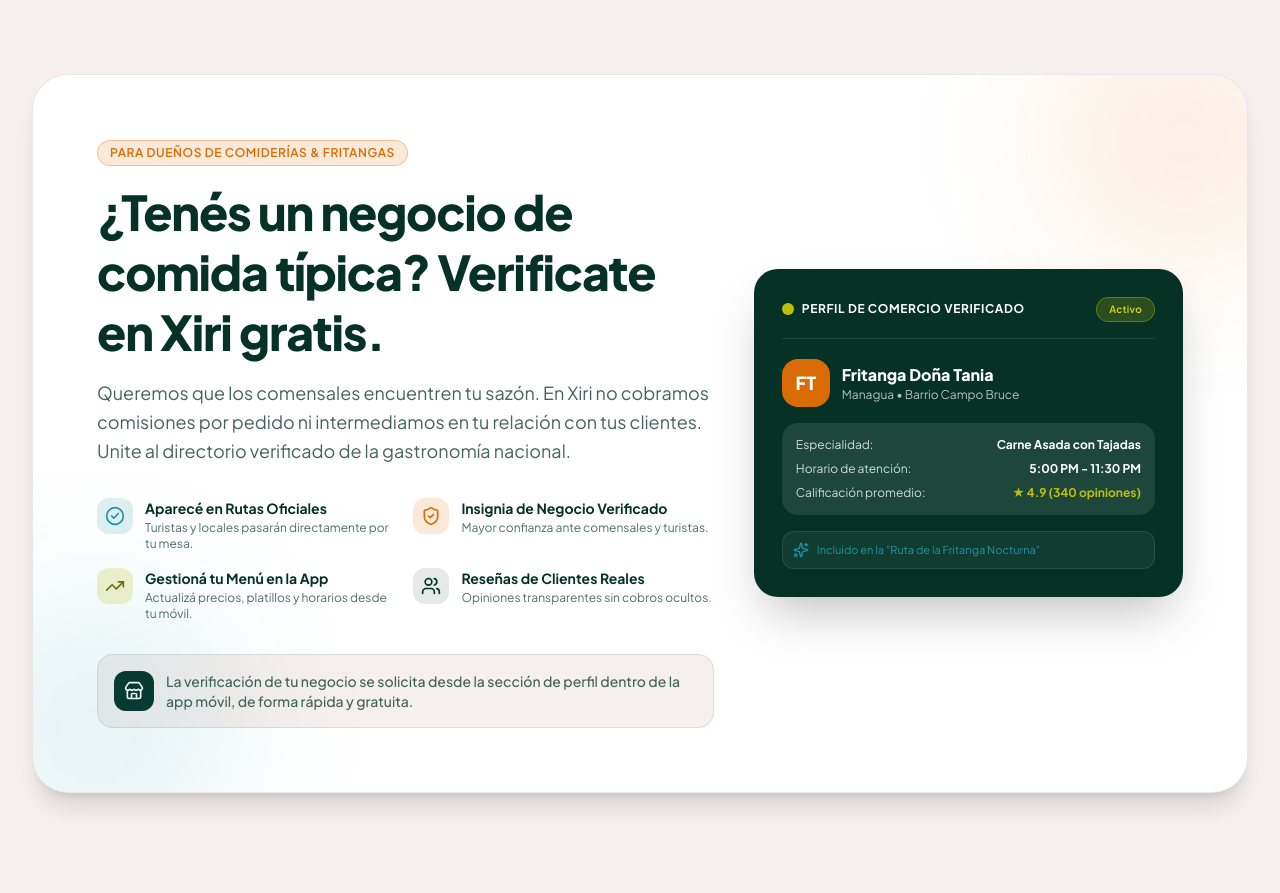
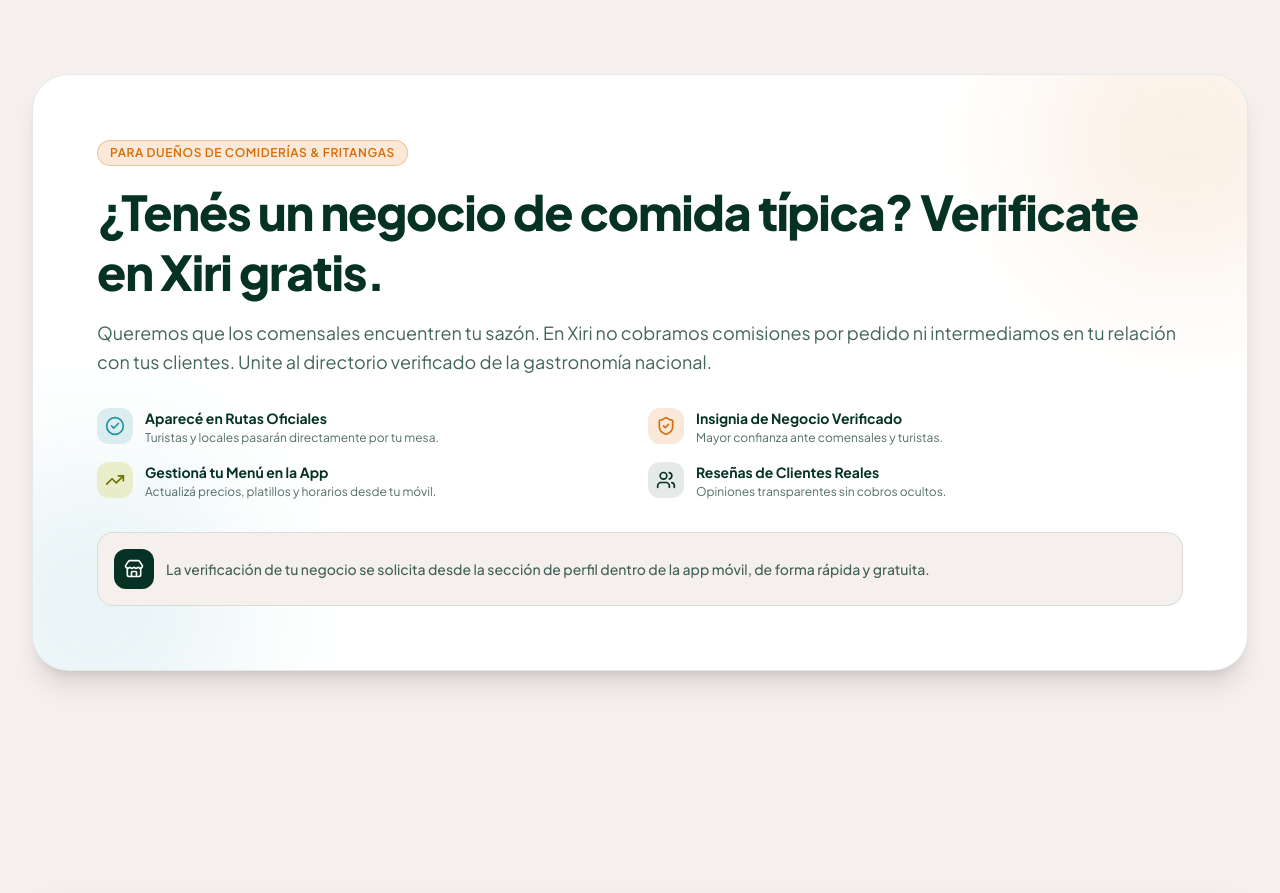
Before and after one commit to josueespinoza2004/xiri-landing, a Next.js app: page / in a window 1280 px wide. Shown: the part 3700-4593 px from the top of the page. Built offline with nearby package versions, Linux system fonts and the light colour scheme; no server answers.

Commit message:
feat: refactor BusinessSection component by removing unused imports and restructuring layout

```diff
--- a/src/components/business-section.tsx
+++ b/src/components/business-section.tsx
@@ -1,11 +1,4 @@
-import {
-  Store,
-  CheckCircle2,
-  Users,
-  TrendingUp,
-  ShieldCheck,
-  Sparkles,
-} from "lucide-react";
+import { Store, CheckCircle2, Users, TrendingUp, ShieldCheck } from "lucide-react";
 import { Badge } from "./ui/badge";
 
 export function BusinessSection() {
@@ -18,10 +11,10 @@
           <div className="absolute -top-20 -right-20 h-72 w-72 rounded-full bg-[#D96C06]/10 blur-3xl pointer-events-none" />
           <div className="absolute -bottom-20 -left-20 h-72 w-72 rounded-full bg-[#2292A4]/10 blur-3xl pointer-events-none" />
 
-          <div className="grid grid-cols-1 lg:grid-cols-12 gap-10 items-center">
+          <div className="relative z-10">
 
-            {/* Left Column: Proposition */}
-            <div className="lg:col-span-7">
+            {/* Proposition */}
+            <div>
               <Badge variant="orange" className="mb-4 uppercase tracking-wider text-xs">
                 Para Dueños de Comiderías & Fritangas
               </Badge>
@@ -86,54 +79,6 @@
             </div>
 
             {/* Right Column: Interactive Card */}
-            <div className="lg:col-span-5">
-              <div className="rounded-3xl bg-[#053225] text-white p-7 shadow-2xl relative">
-                <div className="flex items-center justify-between pb-4 border-b border-white/10">
-                  <div className="flex items-center gap-2">
-                    <span className="h-3 w-3 rounded-full bg-[#BDBF09]" />
-                    <span className="text-xs font-bold text-white uppercase tracking-wider">
-                      Perfil de Comercio Verificado
-                    </span>
-                  </div>
-                  <Badge variant="olive" className="text-[10px] bg-[#BDBF09]/20 text-[#d6d81e]">
-                    Activo
-                  </Badge>
-                </div>
-
-                <div className="mt-5 space-y-4">
-                  <div className="flex items-center gap-3">
-                    <div className="h-12 w-12 rounded-2xl bg-[#D96C06] text-white flex items-center justify-center font-black text-lg">
-                      FT
-                    </div>
-                    <div>
-                      <h4 className="font-black text-base text-white">Fritanga Doña Tania</h4>
-                      <p className="text-xs text-white/70">Managua • Barrio Campo Bruce</p>
-                    </div>
-                  </div>
-
-                  <div className="rounded-2xl bg-white/10 p-3.5 space-y-2 text-xs">
-                    <div className="flex justify-between text-white/80">
-                      <span>Especialidad:</span>
-                      <strong className="text-white">Carne Asada con Tajadas</strong>
-                    </div>
-                    <div className="flex justify-between text-white/80">
-                      <span>Horario de atención:</span>
-                      <strong className="text-white">5:00 PM - 11:30 PM</strong>
-                    </div>
-                    <div className="flex justify-between text-white/80">
-                      <span>Calificación promedio:</span>
-                      <strong className="text-[#BDBF09]">★ 4.9 (340 opiniones)</strong>
-                    </div>
-                  </div>
-
-                  <div className="flex items-center gap-2 text-[11px] text-[#2292A4] bg-white/5 p-2.5 rounded-xl border border-white/10">
-                    <Sparkles className="h-4 w-4 shrink-0" />
-                    <span>Incluido en la "Ruta de la Fritanga Nocturna"</span>
-                  </div>
-                </div>
-              </div>
-            </div>
-
           </div>
         </div>
 
```
